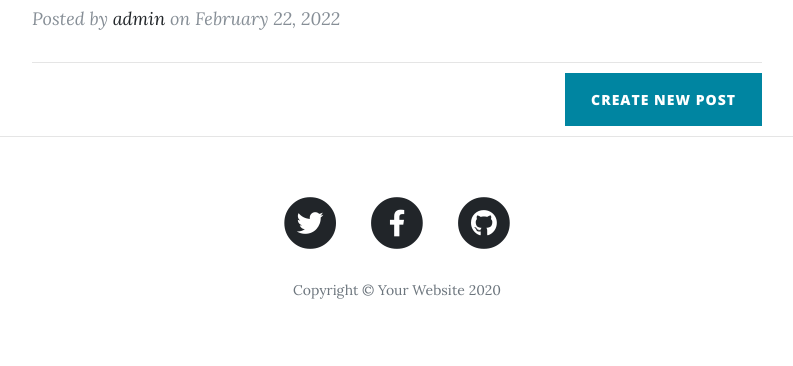
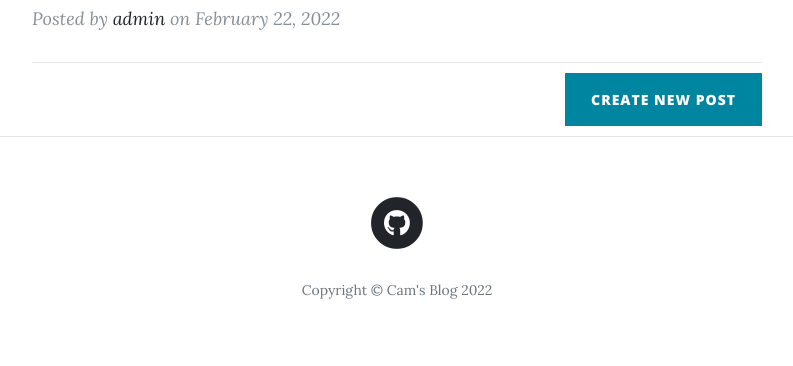
Before and after one commit to Cams-Code/Final_Blog, a Flask app: page / in a window 1280 px wide. Shown: the part 692-1058 px from the top of the page, without its empty margins (243-1036 px from the left). Run offline with Flask 2, Linux system fonts and the light colour scheme; data comes from the database, SQL or seed files in the repository; some libraries are stand-ins or nearby versions.

Commit message:
Update links on footer.html

```diff
--- a/templates/footer.html
+++ b/templates/footer.html
@@ -5,23 +5,7 @@
         <div class="col-lg-8 col-md-10 mx-auto">
           <ul class="list-inline text-center">
             <li class="list-inline-item">
-              <a href="#">
-                <span class="fa-stack fa-lg">
-                  <i class="fas fa-circle fa-stack-2x"></i>
-                  <i class="fab fa-twitter fa-stack-1x fa-inverse"></i>
-                </span>
-              </a>
-            </li>
-            <li class="list-inline-item">
-              <a href="#">
-                <span class="fa-stack fa-lg">
-                  <i class="fas fa-circle fa-stack-2x"></i>
-                  <i class="fab fa-facebook-f fa-stack-1x fa-inverse"></i>
-                </span>
-              </a>
-            </li>
-            <li class="list-inline-item">
-              <a href="#">
+              <a href="https://github.com/pythontest156">
                 <span class="fa-stack fa-lg">
                   <i class="fas fa-circle fa-stack-2x"></i>
                   <i class="fab fa-github fa-stack-1x fa-inverse"></i>
@@ -29,7 +13,7 @@
               </a>
             </li>
           </ul>
-          <p class="copyright text-muted">Copyright &copy; Your Website 2020</p>
+          <p class="copyright text-muted">Copyright &copy; Cam's Blog 2022</p>
         </div>
       </div>
     </div>
```
